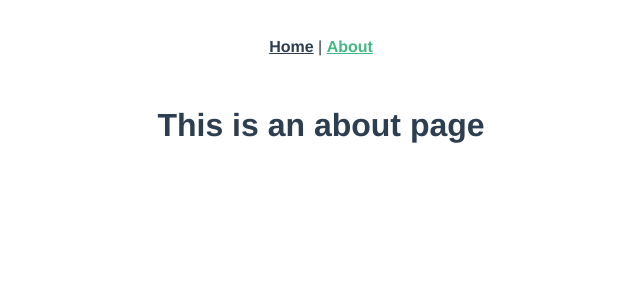
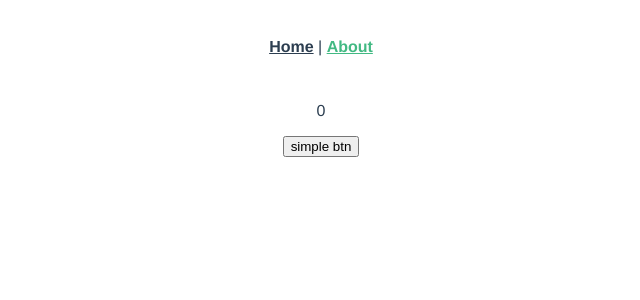
Before and after one commit to Tefoh/vue.js, a Vue app: page /about in a window 1280 px wide. Shown: the top 300 px of the page, without its empty margins (319-959 px from the left). Built offline with nearby package versions, Linux system fonts and the light colour scheme.

Commit message:
163 - slots

```diff
--- /dev/null
+++ b/src/components/BaseBtn.vue
@@ -0,0 +1,11 @@
+<template>
+  <button>
+    <slot>simple btn</slot>
+  </button>
+</template>
+
+<script>
+export default {
+  name: "BaseBtn"
+}
+</script>
--- a/src/views/About.vue
+++ b/src/views/About.vue
@@ -1,5 +1,19 @@
 <template>
   <div class="about">
-    <h1>This is an about page</h1>
+    <p>{{ counter }}</p>
+    <BaseBtn @click="counter++"></BaseBtn>
   </div>
 </template>
+
+<script>
+import BaseBtn from '@/components/BaseBtn'
+export default {
+  components: {
+    BaseBtn
+  },
+
+  data: () => ({
+    counter: 0
+  })
+}
+</script>
--- a/src/views/Home.vue
+++ b/src/views/Home.vue
@@ -1,18 +1,19 @@
 <template>
   <div class="home">
     <img alt="Vue logo" src="../assets/logo.png">
-    <HelloWorld msg="Welcome to Your Vue.js App"/>
+    <BaseBtn type="submit">
+     ذخیره
+    </BaseBtn>
   </div>
 </template>
 
 <script>
-// @ is an alias to /src
-import HelloWorld from '@/components/HelloWorld.vue'
+import BaseBtn from '@/components/BaseBtn.vue'
 
 export default {
   name: 'Home',
   components: {
-    HelloWorld
+    BaseBtn
   }
 }
 </script>
```
